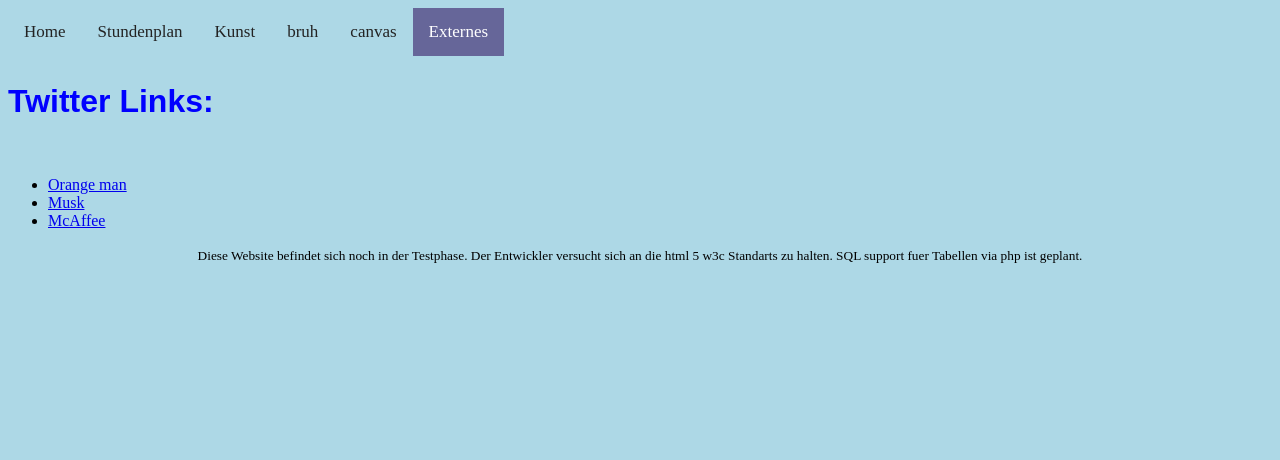
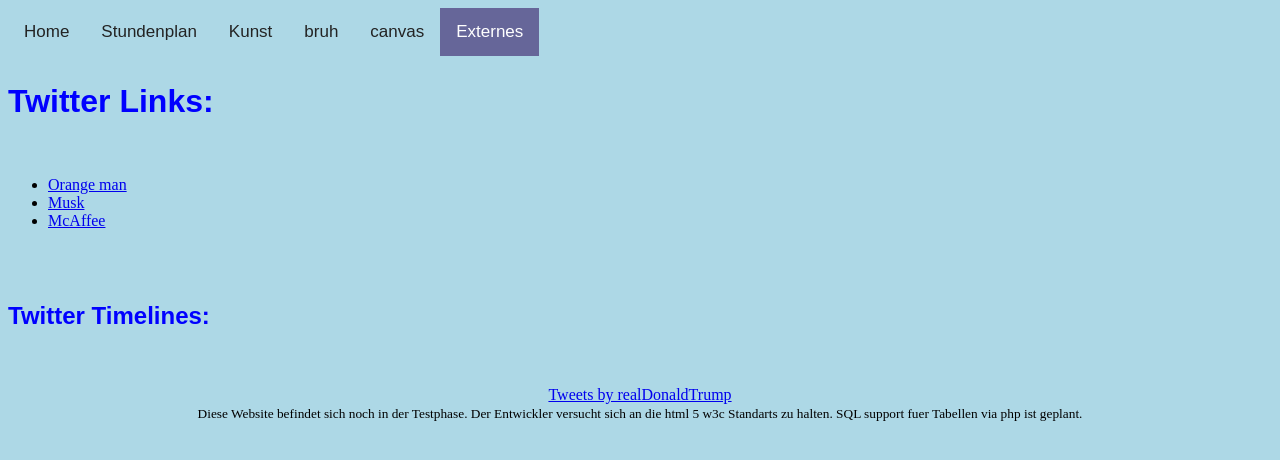
Before and after one commit to n4m3sp4c3/noteams-Website, a PHP site: the page made by external links.html in a window 1280 px wide. Shown: the top 460 px of the page. Run offline with PHP 8.4, Linux system fonts and the light colour scheme; some libraries are stand-ins or nearby versions.

Commit message:
Add files via upload

```diff
--- a/art.html
+++ b/art.html
@@ -14,7 +14,7 @@
       <a href="canvas.html">canvas</a>
       <a href="external links.html">Externes</a><br><br><br>
     </div>
-    <a href="https://www.youtube.com/user/PewDiePie?sub_confirmation=1" ><img alt="Image failed to load. Sub to PewDiePie!" src="art.png" height=10% width=10%></a><br>
+    <center><a href="https://www.youtube.com/user/PewDiePie?sub_confirmation=1" ><img alt="Image failed to load. Sub to PewDiePie!" src="art.png" height=10% width=10%></a><br></center>
     <br><br>
       <center><small>Diese Website befindet sich noch in der Testphase. Der Entwickler versucht sich an die html 5 w3c Standarts zu halten. SQL support fuer Tabellen via php ist geplant.</small></center>
   </body>
--- a/external links.html
+++ b/external links.html
@@ -19,7 +19,9 @@
         <li><a href="https://twitter.com/realDonaldTrump">Orange man</a></li>
         <li><a href="https://twitter.com/elonmusk">Musk</a></li>
         <li><a href="https://twitter.com/officialmcafee">McAffee</a></li>
-      </ul>
+      </ul><br><br>
+      <h2>Twitter Timelines:</h2><br><br>
+        <center><a class="twitter-timeline" data-lang="en" data-width="500" data-height="500" href="https://twitter.com/realDonaldTrump?ref_src=twsrc%5Etfw">Tweets by realDonaldTrump</a> <script async src="https://platform.twitter.com/widgets.js" charset="utf-8"></script></center>
       <center><small>Diese Website befindet sich noch in der Testphase. Der Entwickler versucht sich an die html 5 w3c Standarts zu halten. SQL support fuer Tabellen via php ist geplant.</small></center>
   </body>
 </html>
--- a/style.css
+++ b/style.css
@@ -1,4 +1,9 @@
 h1{
+    font-family: arial;
+    color: blue;
+}
+
+h2{
     font-family: arial;
     color: blue;
 }
@@ -39,6 +44,7 @@ td:nth-child(even) {
 
 /* Add a black background color to the top navigation */
 .topnav {
+  font-family: arial;
   background-color: #grey;
   overflow: hidden;
 }
--- a/timetable.html
+++ b/timetable.html
@@ -14,7 +14,7 @@
       <a href="canvas.html">canvas</a>
       <a href="external links.html">Externes</a><br><br>
     </div>
-      <table style="width: 406px;">
+      <center><table style="width: 406px;">
       <tbody>
       <tr style="height: 23px;">
       <td style="width: 76px; height: 23px;">&nbsp;<tt>Zeit</tt></td>
@@ -84,7 +84,7 @@
       <td style="width: 62px; height: 20px;">&nbsp;</td>
       </tr>
       </tbody>
-      </table><br>
+      </table></center><br>
       <center><small>Diese Website befindet sich noch in der Testphase. Der Entwickler versucht sich an die html 5 w3c Standarts zu halten. SQL support fuer Tabellen via php ist geplant.</small></center>
   </body>
 </html>
```
